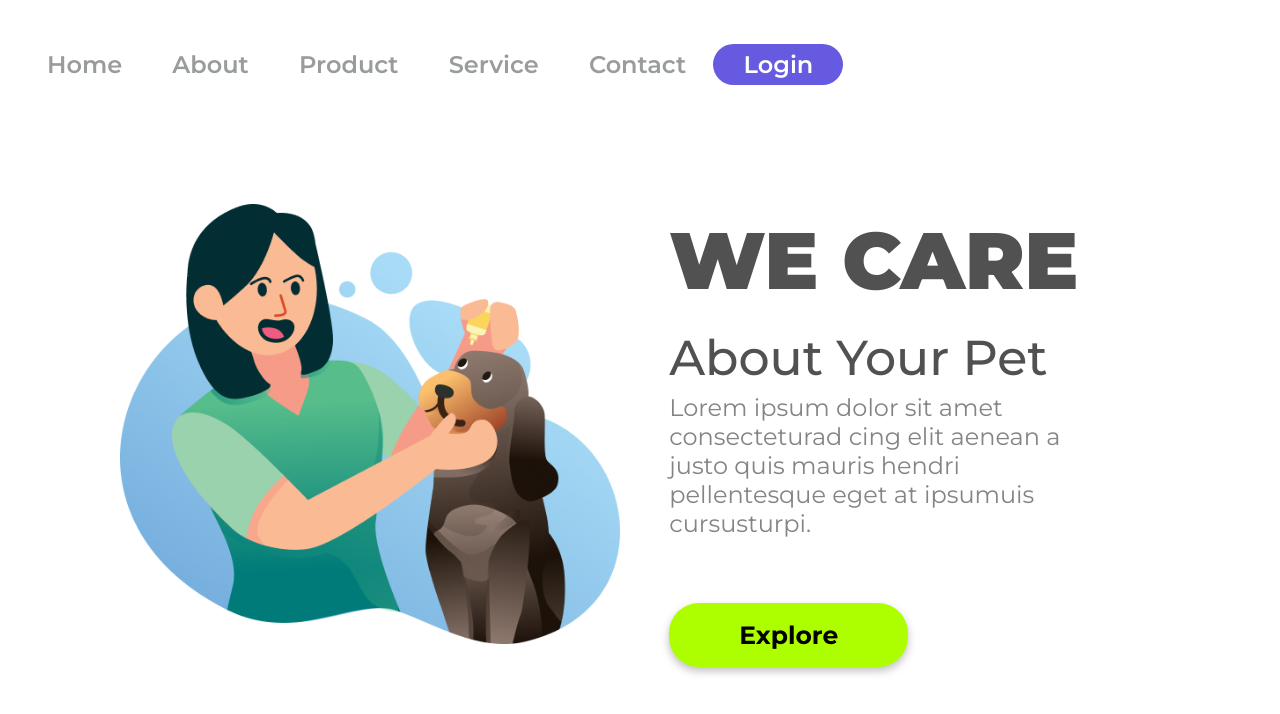
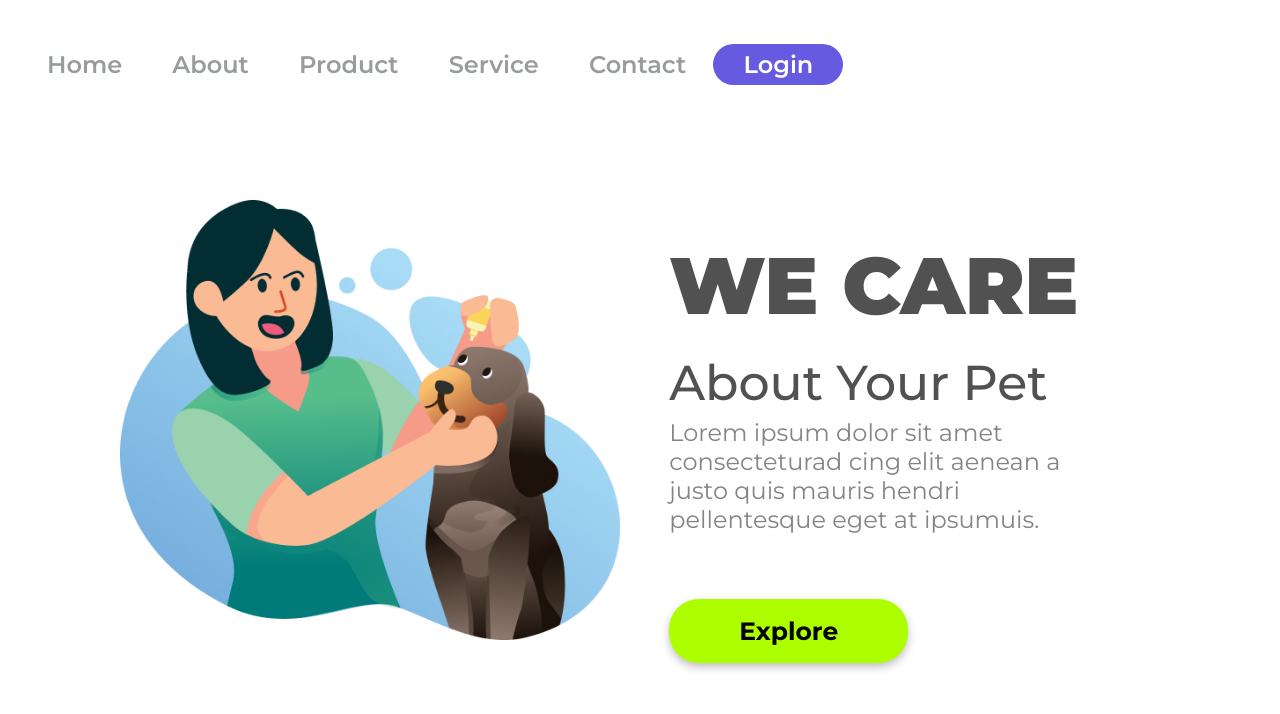
Before and after one commit to Lpluiz123/We-Care-Projeto, a plain HTML site: page index.html in a window 1280 px wide. Drawn offline with Linux system fonts and the light colour scheme.

Commit message:
Alteração do paragrafo

```diff
--- a/index.html
+++ b/index.html
@@ -28,7 +28,7 @@
             <h2>About Your Pet</h2>
             <p>Lorem ipsum dolor sit amet consecteturad
                 cing elit aenean a justo quis mauris hendri
-                pellentesque eget at ipsumuis cursusturpi.</p>
+                pellentesque eget at ipsumuis.</p>
             <button class="button-main">Explore</button>
         </section>
     </main>
```
